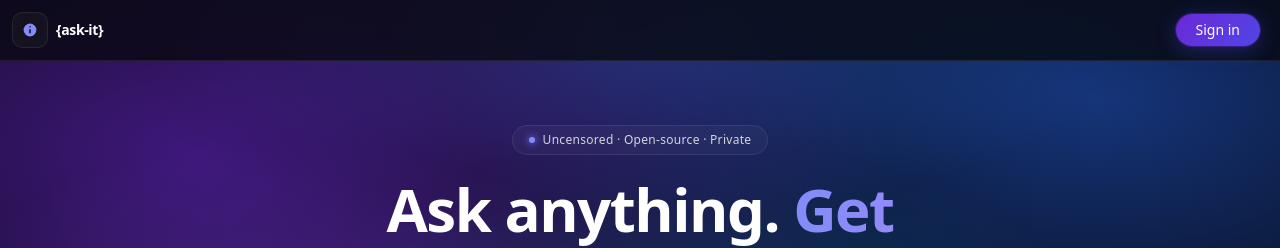
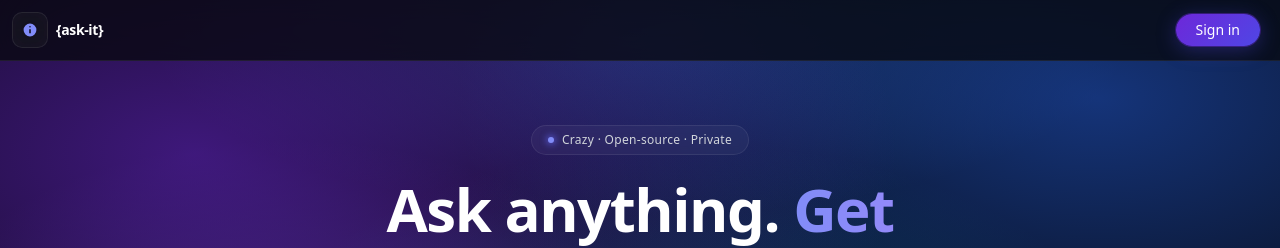
Before and after one commit to a-guy-dat0/no-name-yet, a Next.js app: page / in a window 1280 px wide. Shown: the top 248 px of the page. Built offline with nearby package versions, Linux system fonts and the light colour scheme; no server answers.

Commit message:
Replace Uncensored with Crazy in pill badge
Co-Authored-By: Claude Sonnet 4.6 <noreply@anthropic.com>

```diff
--- a/app/page.tsx
+++ b/app/page.tsx
@@ -12,7 +12,7 @@ export default function LandingPage() {
         <div className="mb-6 inline-flex items-center gap-2 rounded-full border border-white/[0.08] bg-white/[0.04] px-4 py-1.5 backdrop-blur-sm">
           <span className="h-1.5 w-1.5 rounded-full bg-indigo-400 shadow-[0_0_6px_2px_rgba(99,102,241,0.6)]" />
           <span className="text-xs font-medium tracking-wide text-gray-300">
-            Uncensored · Open-source · Private
+            Crazy · Open-source · Private
           </span>
         </div>
 
```
